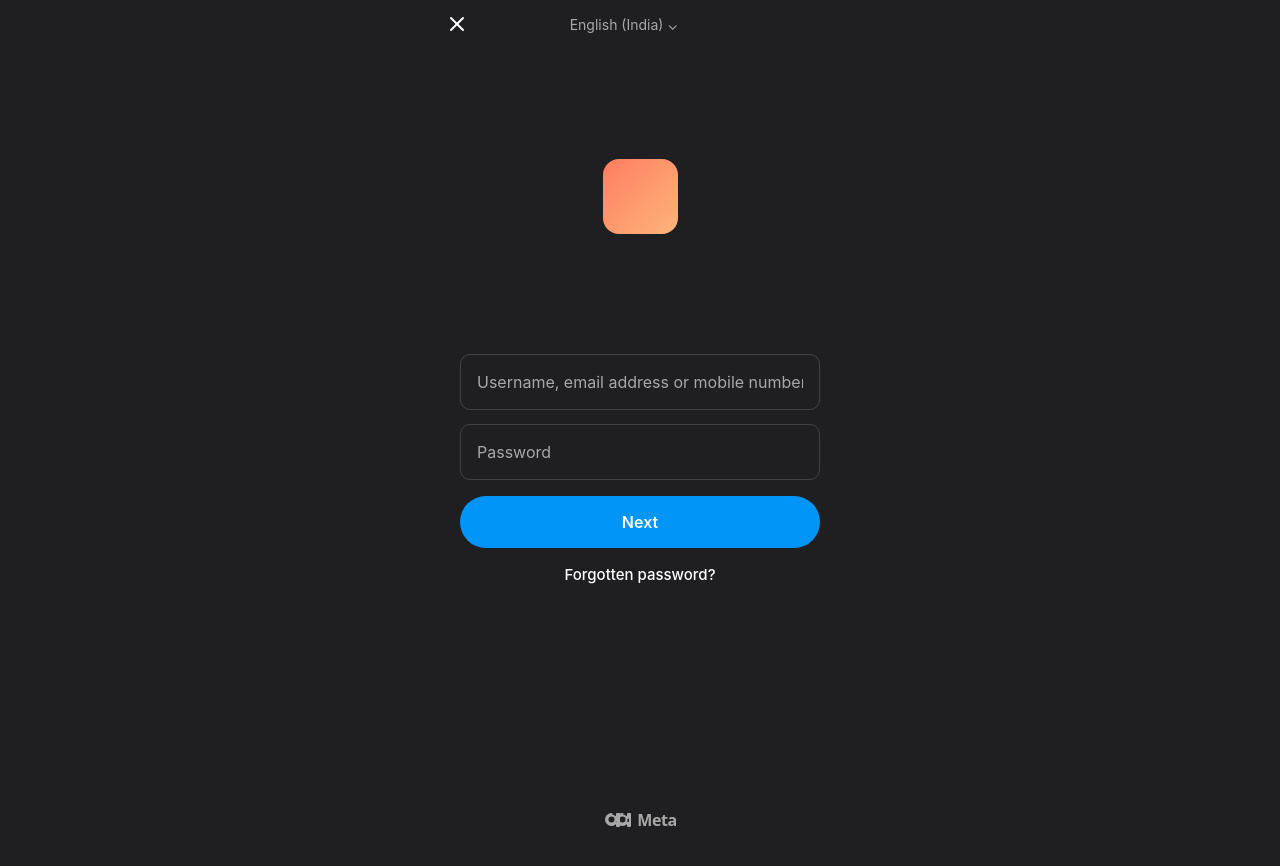
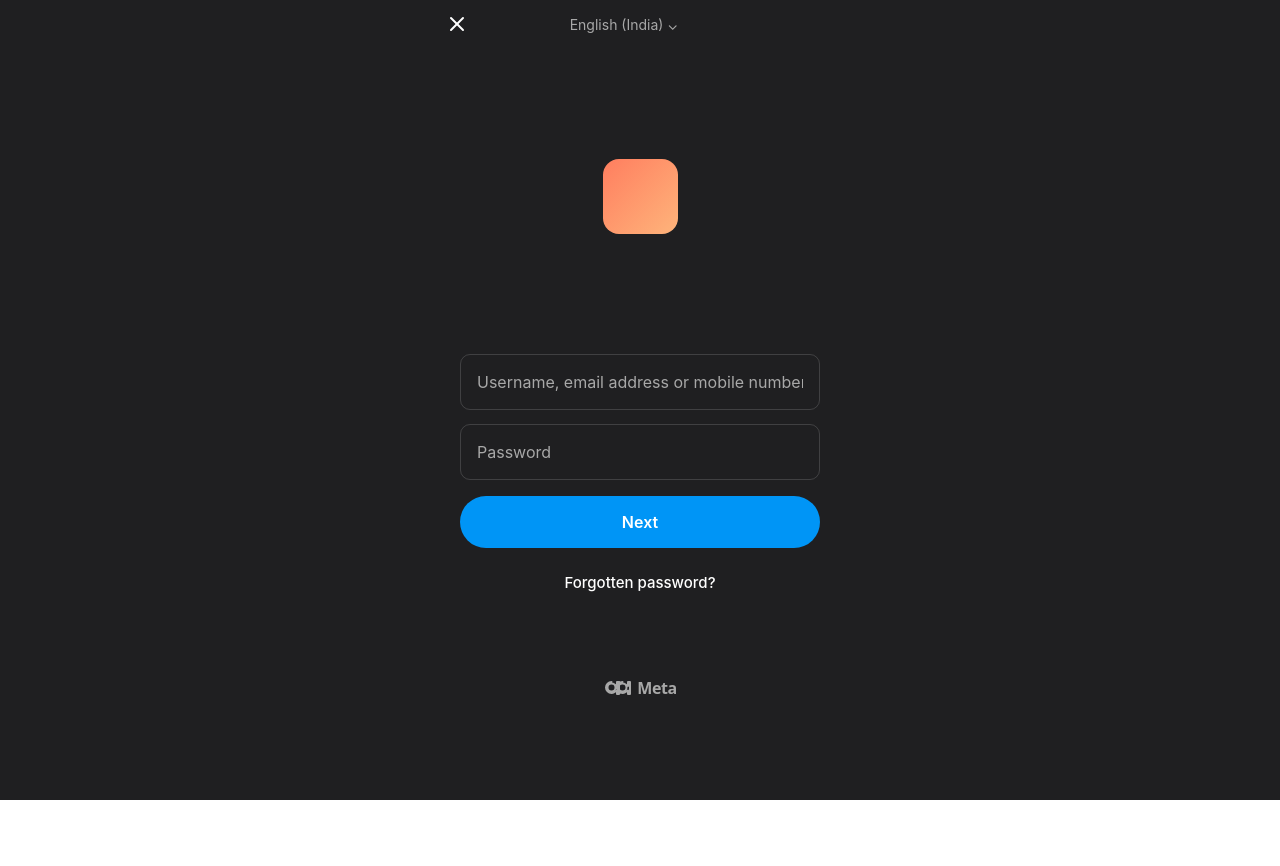
Before and after one commit to muhammed-habeeb-kt/Login-page, a React (Vite) app: page / in a window 1280 px wide. Shown: the top 866 px of the page. After the commit the page ends 800 px from the top, so only its background shows below. Built offline with nearby package versions, Linux system fonts and the light colour scheme.

Commit message:
Freebuff: The "Forgotten password?" text DID NOT MOVE. It is still...

```diff
--- a/src/pages/Landing.tsx
+++ b/src/pages/Landing.tsx
@@ -24,8 +24,8 @@ export default function Landing() {
   const [screen, setScreen] = useState<Screen>(1);
 
   return (
-    <div className="min-h-screen bg-[#1F1F21] flex items-center justify-center">
-      <div className="w-full max-w-[430px] min-h-[932px] bg-[#1F1F21] relative overflow-hidden flex flex-col">
+    <div className="min-h-[100dvh] bg-[#1F1F21] flex items-center justify-center">
+      <div className="w-full max-w-[430px] min-h-[100dvh] bg-[#1F1F21] relative overflow-hidden flex flex-col">
         {screen === 1 && <Screen1 onNext={() => setScreen(2)} />}
         {screen === 2 && (
           <Screen2 onBack={() => setScreen(1)} onNext={() => setScreen(3)} />
@@ -113,7 +113,7 @@ function Screen1({ onNext }: { onNext: () => void }) {
         </div>
 
         {/* Forgotten Password Link */}
-        <div className="mt-4 flex justify-center" style={{ marginBottom: 10 }}>
+        <div className="flex justify-center" style={{ marginTop: 24 }}>
           <button className="text-white text-[15px] font-medium" style={{ fontFamily: FONT }}>
             Forgotten password?
           </button>
```
